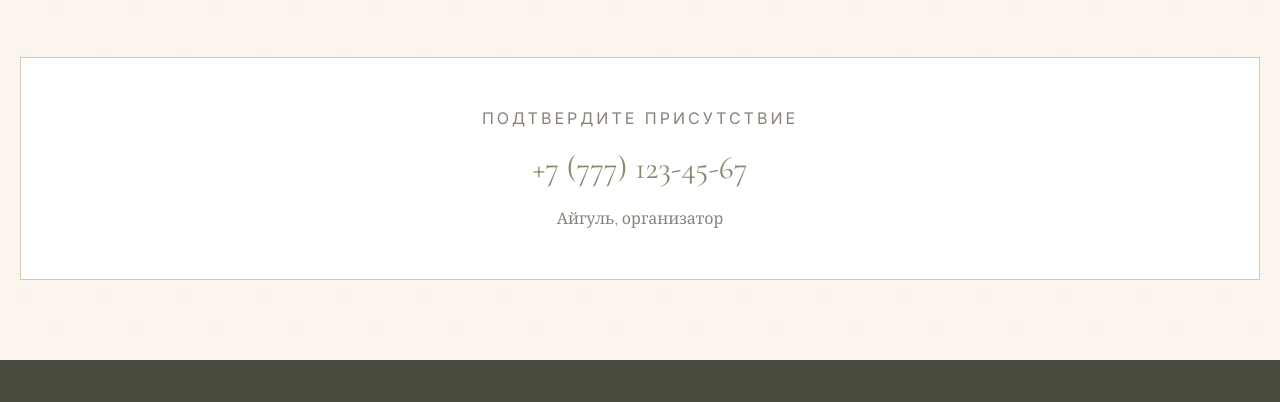
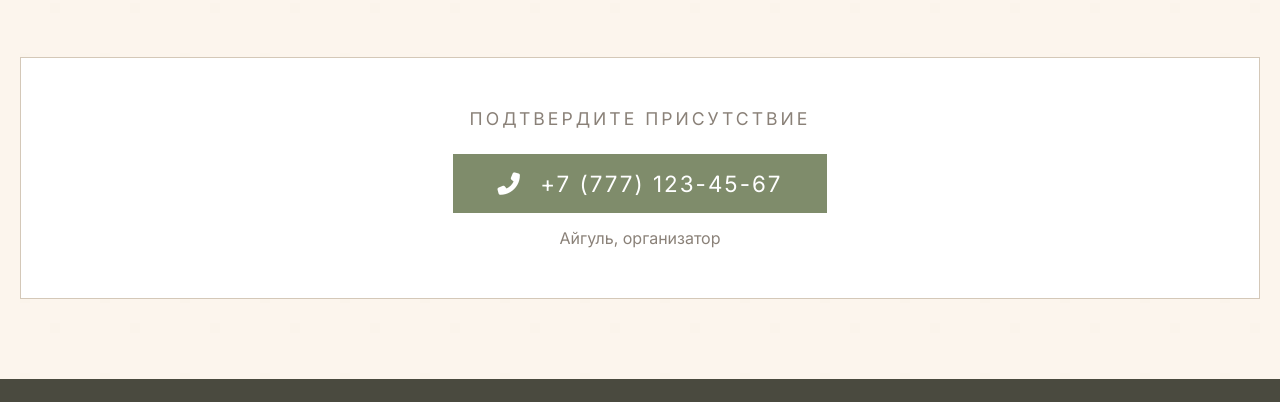
Before and after one commit to 4natrix/invite-eco-luxury-standart, a plain HTML site: page index.html in a window 1280 px wide. Shown: the part 1647-2049 px from the top of the page. Drawn offline with nearby package versions, Linux system fonts and the light colour scheme.

Commit message:
Update index.html

```diff
--- a/index.html
+++ b/index.html
@@ -85,8 +85,10 @@
             margin-bottom: clamp(15px, 3vw, 20px);
             font-family: 'Inter', 'Arial', sans-serif;
             font-weight: 400;
+            text-align: center;
         }
 
+        /* ⭐⭐ ИСПРАВЛЕНО: Имена по центру ⭐⭐ */
         .hero-names {
             font-size: clamp(2.5rem, 8vw, 4.5rem);
             font-weight: 400;
@@ -94,16 +96,24 @@
             line-height: 1.2;
             display: flex;
             flex-wrap: wrap;
-            align-items: baseline;
+            align-items: center;
             justify-content: center;
             gap: clamp(5px, 2vw, 15px);
+            text-align: center;
+            width: 100%;
+        }
+
+        .hero-name {
+            display: inline-block;
+            text-align: center;
         }
 
         .hero-and {
             font-size: clamp(1.5rem, 5vw, 3rem);
             color: #e6d5b8;
             display: inline-block;
-            white-space: nowrap;
+            text-align: center;
+            line-height: 1;
         }
 
         .hero-date {
@@ -112,6 +122,7 @@
             margin-bottom: clamp(20px, 5vw, 30px);
             font-family: 'Lora', serif;
             font-style: italic;
+            text-align: center;
         }
 
         /* ⭐⭐⭐ ТАЙМЕР ⭐⭐⭐ */
@@ -257,8 +268,8 @@
             color: white;
         }
 
-        /* ⭐⭐⭐ КОНТАКТЫ ⭐⭐⭐ */
-        .contact-box {
+        /* ⭐⭐ НОВАЯ КЛИКАБЕЛЬНАЯ КНОПКА С ТЕЛЕФОНОМ ⭐⭐ */
+        .rsvp-box {
             text-align: center;
             margin-top: clamp(30px, 8vw, 60px);
             padding: clamp(25px, 6vw, 50px) clamp(20px, 5vw, 40px);
@@ -266,20 +277,43 @@
             border: 1px solid #d4c8b8;
         }
 
-        .contact-title {
+        .rsvp-title {
             color: #8a8178;
-            margin-bottom: clamp(10px, 3vw, 20px);
+            margin-bottom: clamp(15px, 3vw, 25px);
             letter-spacing: clamp(2px, 1vw, 3px);
             font-family: 'Inter', 'Arial', sans-serif;
-            font-size: clamp(0.8rem, 2.5vw, 1rem);
+            font-size: clamp(0.9rem, 2.5vw, 1.1rem);
+            text-transform: uppercase;
         }
 
-        .contact-phone {
+        .rsvp-button {
             display: inline-block;
-            font-size: clamp(1.2rem, 4vw, 2rem);
-            color: #7f8c6b;
+            background: #7f8c6b;
+            color: white;
+            padding: clamp(12px, 3vw, 16px) clamp(25px, 6vw, 45px);
             text-decoration: none;
-            margin-bottom: clamp(5px, 1vw, 10px);
+            border: none;
+            font-size: clamp(1.1rem, 3.5vw, 1.4rem);
+            font-family: 'Inter', 'Arial', sans-serif;
+            letter-spacing: 2px;
+            transition: background 0.3s;
+            margin-bottom: 15px;
+            width: auto;
+            max-width: 100%;
+        }
+
+        .rsvp-button:hover {
+            background: #5f6b4f;
+        }
+
+        .rsvp-button i {
+            margin-right: 10px;
+        }
+
+        .organizer-name {
+            color: #8a8178;
+            font-size: clamp(0.9rem, 2.5vw, 1rem);
+            font-family: 'Inter', 'Arial', sans-serif;
         }
 
         /* ⭐⭐⭐ МУЗЫКА ⭐⭐⭐ */
@@ -349,6 +383,10 @@
                 justify-content: center;
             }
 
+            .rsvp-button {
+                width: 100%;
+            }
+
             .music-player {
                 left: 20px;
                 right: 20px;
@@ -383,10 +421,6 @@
 
             .timer-item {
                 min-width: 60px;
-            }
-
-            .contact-phone {
-                font-size: 1.3rem;
             }
 
             .venue-name {
@@ -502,6 +536,7 @@
         <div class="hero-content">
             <div class="hero-pre">ЭКО-СВАДЬБА В ГОРАХ</div>
 
+            <!-- ⭐⭐ ИСПРАВЛЕНО: Имена по центру ⭐⭐ -->
             <h1 class="hero-names">
                 <span class="hero-name">АЙБЕК</span>
                 <span class="hero-and">&</span>
@@ -563,11 +598,13 @@
                 <a href="#" class="map-btn"><i class="fas fa-location-dot"></i> 2GIS</a>
             </div>
 
-            <!-- КОНТАКТЫ -->
-            <div class="contact-box">
-                <div class="contact-title">ПОДТВЕРДИТЕ ПРИСУТСТВИЕ</div>
-                <a href="tel:+77771234567" class="contact-phone">+7 (777) 123-45-67</a>
-                <div style="color: #8a8178; margin-top: 10px;">Айгуль, организатор</div>
+            <!-- ⭐⭐ НОВАЯ КЛИКАБЕЛЬНАЯ КНОПКА ПОДТВЕРЖДЕНИЯ ⭐⭐ -->
+            <div class="rsvp-box">
+                <div class="rsvp-title">ПОДТВЕРДИТЕ ПРИСУТСТВИЕ</div>
+                <a href="tel:+77771234567" class="rsvp-button">
+                    <i class="fas fa-phone-alt"></i> +7 (777) 123-45-67
+                </a>
+                <div class="organizer-name">Айгуль, организатор</div>
             </div>
         </div>
     </section>
```
